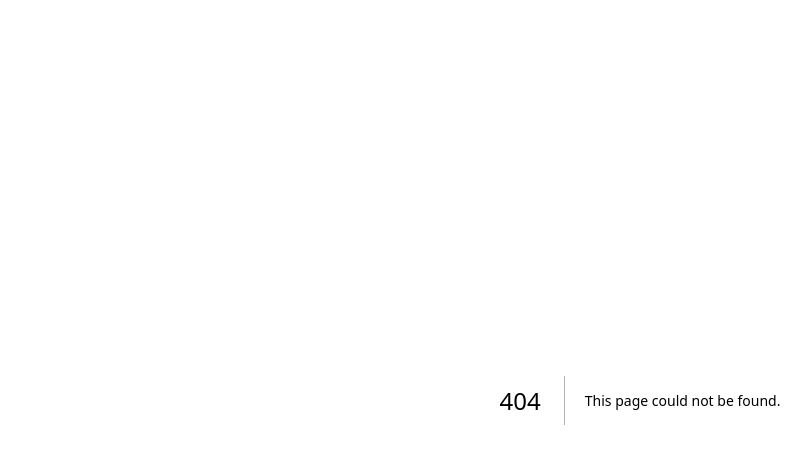
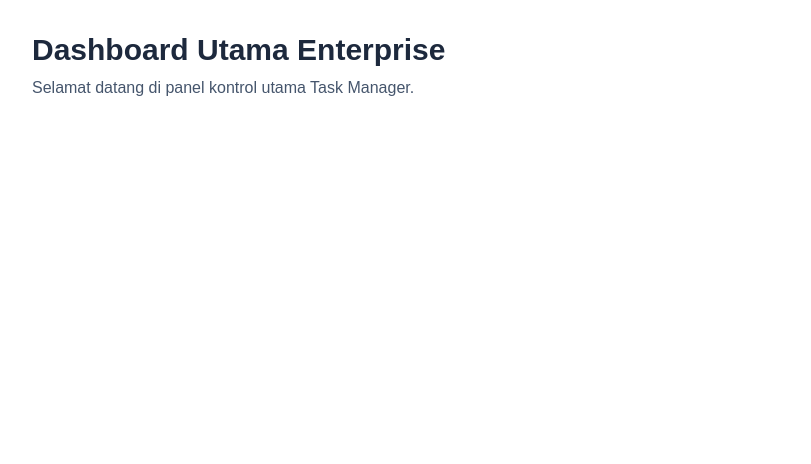
Before and after one commit to anggarasa/nextjs-roadmap, a Next.js app: page /dashboard in a window 1280 px wide. Before the commit this address had no page. Shown: the top 464 px of the page, without its empty margins (0-811 px from the left). Built offline with nearby package versions, Linux system fonts and the light colour scheme.

Commit message:
materi 05

```diff
--- /dev/null
+++ b/app/dashboard/page.tsx
@@ -0,0 +1,8 @@
+export default function DashboardPage() {
+  return (
+    <main className="p-8">
+      <h1 className="text-3xl font-bold text-slate-800">Dashboard Utama Enterprise</h1>
+      <p className="text-slate-600 mt-2">Selamat datang di panel kontrol utama Task Manager.</p>
+    </main>
+  );
+}
--- /dev/null
+++ b/app/dashboard/tasks/[id]/page.tsx
@@ -0,0 +1,3 @@
+export default function TaskDetailPage() {
+  return <h2 className="text-2xl font-bold text-slate-800">Halaman Detail Task</h2>;
+}
--- /dev/null
+++ b/app/dashboard/tasks/page.tsx
@@ -0,0 +1,3 @@
+export default function TasksPage() {
+  return <h1 className="text-3xl font-bold text-slate-800">Halaman Task</h1>;
+}
```
